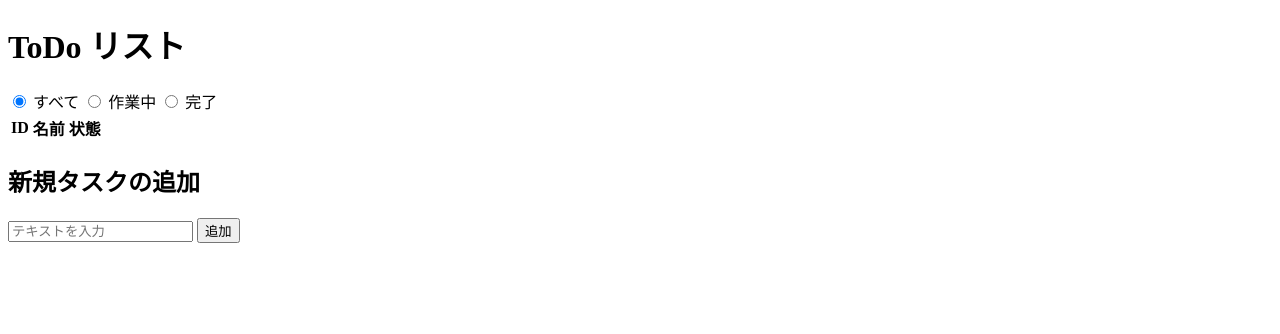
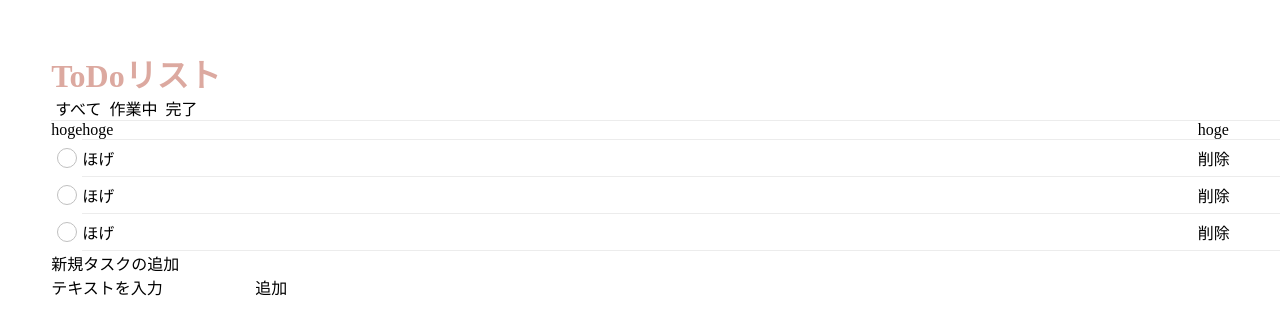
Before and after one commit to panappi/JS_Todo_App, a plain HTML site: page index.html in a window 1280 px wide. Drawn offline with nearby package versions, Linux system fonts and the light colour scheme; files that its build step writes are made by us from their sources.

Commit message:
unfinished: addOverallStyle

```diff
--- /dev/null
+++ b/css/reset.css
@@ -0,0 +1,88 @@
+/***
+    The new CSS reset - version 1.7.3 (last updated 7.8.2022)
+    GitHub page: https://github.com/elad2412/the-new-css-reset
+***/
+
+/*
+    Remove all the styles of the "User-Agent-Stylesheet", except for the 'display' property
+    - The "symbol *" part is to solve Firefox SVG sprite bug
+ */
+*:where(:not(html, iframe, canvas, img, svg, video, audio):not(svg *, symbol
+      *)) {
+  all: unset;
+  display: revert;
+}
+
+/* Preferred box-sizing value */
+*,
+*::before,
+*::after {
+  box-sizing: border-box;
+}
+
+/* Reapply the pointer cursor for anchor tags */
+a,
+button {
+  cursor: revert;
+}
+
+/* Remove list styles (bullets/numbers) */
+ol,
+ul,
+menu {
+  list-style: none;
+}
+
+/* For images to not be able to exceed their container */
+img {
+  max-width: 100%;
+}
+
+/* removes spacing between cells in tables */
+table {
+  border-collapse: collapse;
+}
+
+/* Safari - solving issue when using user-select:none on the <body> text input doesn't working */
+input,
+textarea {
+  -webkit-user-select: auto;
+}
+
+/* revert the 'white-space' property for textarea elements on Safari */
+textarea {
+  white-space: revert;
+}
+
+/* minimum style to allow to style meter element */
+meter {
+  -webkit-appearance: revert;
+  appearance: revert;
+}
+
+/* reset default text opacity of input placeholder */
+::placeholder {
+  color: unset;
+}
+
+/* fix the feature of 'hidden' attribute.
+ display:revert; revert to element instead of attribute */
+:where([hidden]) {
+  display: none;
+}
+
+/* revert for bug in Chromium browsers
+ - fix for the content editable attribute will work properly.
+ - webkit-user-select: auto; added for Safari in case of using user-select:none on wrapper element*/
+:where([contenteditable]:not([contenteditable="false"])) {
+  -moz-user-modify: read-write;
+  -webkit-user-modify: read-write;
+  overflow-wrap: break-word;
+  -webkit-line-break: after-white-space;
+  -webkit-user-select: auto;
+}
+
+/* apply back the draggable feature - exist only in Chromium and Safari */
+:where([draggable="true"]) {
+  -webkit-user-drag: element;
+}
--- a/index.html
+++ b/index.html
@@ -6,9 +6,13 @@
     <meta name="viewport" content="width=device-width, initial-scale=1.0" />
     <title>JS Todo App</title>
     <link rel="stylesheet" href="css/style.css" />
+    <link rel="stylesheet" href="css/reset.css" />
   </head>
   <body>
-    <h1>ToDo リスト</h1>
+    <header>
+      <div class="header__title">
+        <h1>ToDoリスト</h1>
+      </div>
       <form id="radioForm" name="radios">
         <input id="all" type="radio" name="status" value="すべて" checked />
         <label for="all">すべて</label>
@@ -17,17 +21,22 @@
         <input id="done" type="radio" name="status" value="完了" />
         <label for="done">完了</label>
       </form>
+    </header>
 
-    <table class="content-table">
+    <hr />
+
+    <section>
+      <table class="content__table">
         <thead>
           <tr>
-          <th>ID</th>
-          <th>名前</th>
-          <th>状態</th>
+            <th class="content__table-status">hoge</th>
+            <th class="content__table-name">hoge</th>
+            <th class="content__table-delete">hoge</th>
           </tr>
         </thead>
         <tbody id="taskList"></tbody>
       </table>
+    </section>
 
     <h2>新規タスクの追加</h2>
     <form id="textForm">
--- a/main.js
+++ b/main.js
@@ -10,24 +10,24 @@ const addButton = document.getElementById("addButton");
 const taskList = document.getElementById("taskList");
 
 let taskArray = [
-  // {
-  //   id: 0,
-  //   name: "ほげ",
-  //   status: DOING,
-  //   delete: REMOVE,
-  // },
-  // {
-  //   id: 1,
-  //   name: "ほげ",
-  //   status: DOING,
-  //   delete: REMOVE,
-  // },
-  // {
-  //   id: 2,
-  //   name: "ほげ",
-  //   status: DOING,
-  //   delete: REMOVE,
-  // },
+  {
+    id: 0,
+    name: "ほげ",
+    status: DOING,
+    delete: REMOVE,
+  },
+  {
+    id: 1,
+    name: "ほげ",
+    status: DOING,
+    delete: REMOVE,
+  },
+  {
+    id: 2,
+    name: "ほげ",
+    status: DOING,
+    delete: REMOVE,
+  },
 ];
 
 // タスクを配列に追加する
@@ -74,31 +74,37 @@ const displayTaskArray = (taskArray) => {
   taskArray.map((task) => {
     // タスクのDOMを生成
     const tr = document.createElement("tr");
-    const tdId = document.createElement("td");
+    // const tdId = document.createElement("td");
     const tdName = document.createElement("td");
     const tdStatus = document.createElement("td");
     const tdDelete = document.createElement("td");
-    const buttonStatus = document.createElement("button");
+    // const buttonStatus = document.createElement("button");
     const buttonDelete = document.createElement("button");
+    const divStatus = document.createElement("div");
 
     taskList.appendChild(tr);
     // タスクのID
-    tdId.textContent = task.id;
-    tr.appendChild(tdId);
+    // tdId.textContent = task.id;
+    // tr.appendChild(tdId);
+    // 状態ボタン
+    // buttonStatus.textContent = task.status;
+    // tdStatus.appendChild(buttonStatus);
+    tdStatus.appendChild(divStatus);
+    tr.appendChild(tdStatus);
+    tdStatus.classList.add("content__table-status");
     // タスクの名前
     tdName.textContent = task.name;
     tr.appendChild(tdName);
-    // 状態ボタン
-    buttonStatus.textContent = task.status;
-    tdStatus.appendChild(buttonStatus);
-    tr.appendChild(tdStatus);
+    tdName.classList.add("content__table-name");
     // 削除ボタン
     buttonDelete.textContent = REMOVE;
     tdDelete.appendChild(buttonDelete);
     tr.appendChild(tdDelete);
+    tdDelete.classList.add("content__table-delete");
 
     // 状態ボタンが押されたときの処理
-    buttonStatus.addEventListener("click", () => {
+    // buttonStatus.addEventListener("click", () => {
+    divStatus.addEventListener("click", () => {
       toggleStatus(task.id);
     });
     // 削除ボタンが押されたときの処理
--- a/style.scss
+++ b/style.scss
@@ -1 +1,68 @@
 @charset "UTF-8";
+// 共通定義 //
+$color_main: #dca9a0;
+$header__title--font_size: 32px;
+$content__table--border_color: #ececec;
+$content__table--border_solid: solid;
+$content__table--border_weight: 1.2px;
+$content__table-status--border_color: #c0c0c0;
+$content__table-status--border_solid: solid;
+$content__table-status--border_weight: 1.2px;
+$content__table--font_size: 16px;
+
+body {
+  padding: 50px 4% 0;
+  hr {
+    width: 100vw * 0.96;
+    border-color: $content__table--border_color;
+    border-style: $content__table--border_solid;
+    border-width: $content__table--border_weight 0 0 0;
+  }
+}
+
+// ヘッダー　//
+.header__title {
+  color: $color_main;
+  font-size: $header__title--font_size;
+  font-weight: bold;
+}
+
+// コンテンツ //
+.content__table {
+  width: 100vw * 0.96;
+  font-size: $content__table--font_size;
+  // tr {
+  //   border-bottom-color: $content__table--border_color;
+  //   border-bottom-style: $content__table--border_solid;
+  //   border-bottom-width: $content__table--border_weight;
+  // }
+  td {
+    padding: 6px 0;
+    div {
+      width: 20px;
+      height: 20px;
+      margin: auto;
+      border-color: $content__table-status--border_color;
+      border-style: $content__table-status--border_solid;
+      border-width: $content__table-status--border_weight;
+      border-radius: 50%;
+    }
+  }
+}
+.content__table-status {
+  width: 30px;
+  vertical-align: middle;
+  border: none;
+}
+.content__table-name {
+  border-bottom-color: $content__table--border_color;
+  border-bottom-style: $content__table--border_solid;
+  border-bottom-width: $content__table--border_weight;
+}
+.content__table-delete {
+  width: 50px;
+  padding-right: 100vw * 0.04;
+  border-bottom-color: $content__table--border_color;
+  border-bottom-style: $content__table--border_solid;
+  border-bottom-width: $content__table--border_weight;
+}
```
Lines whose indentation alone changed are shown as unchanged.
